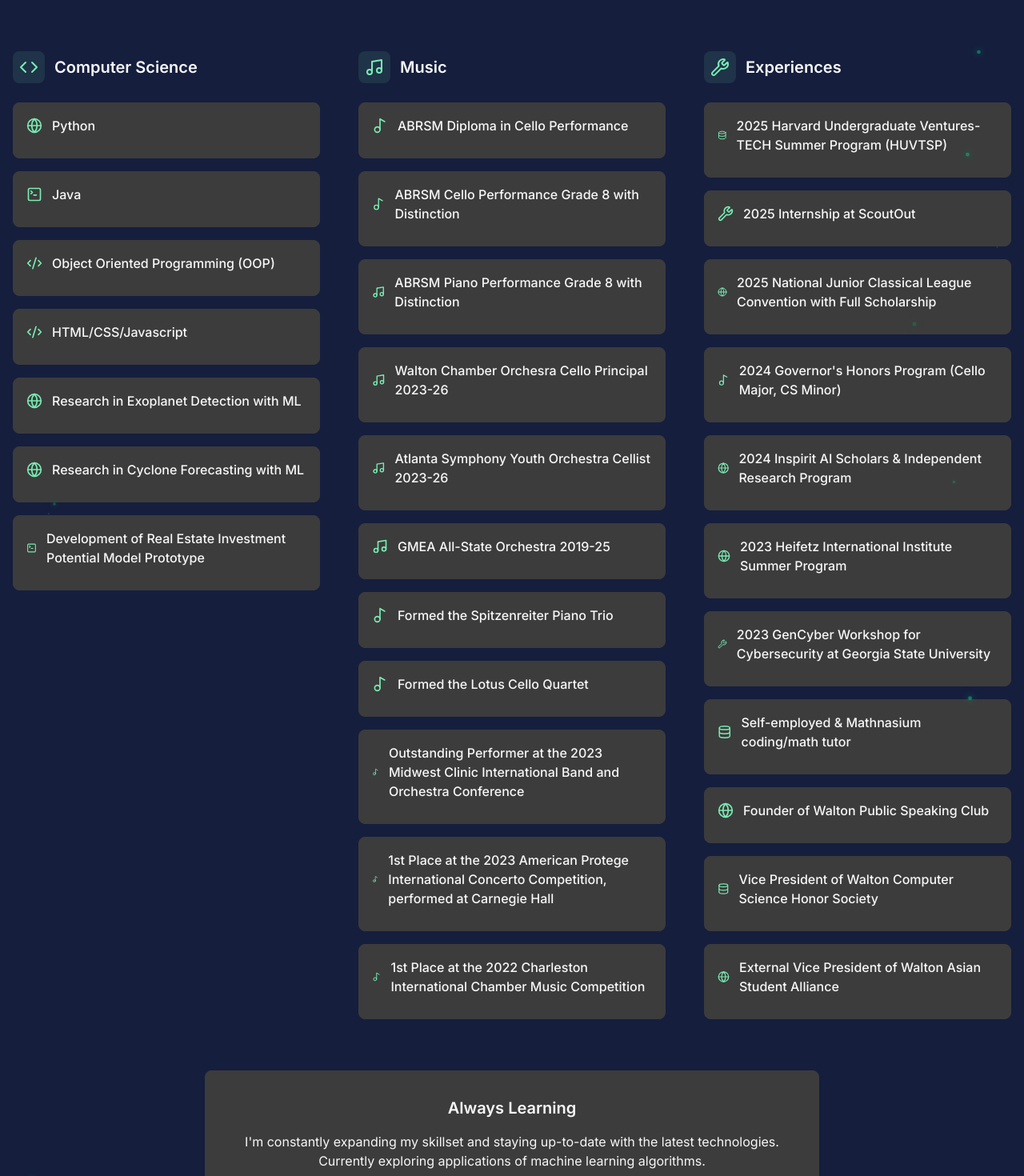
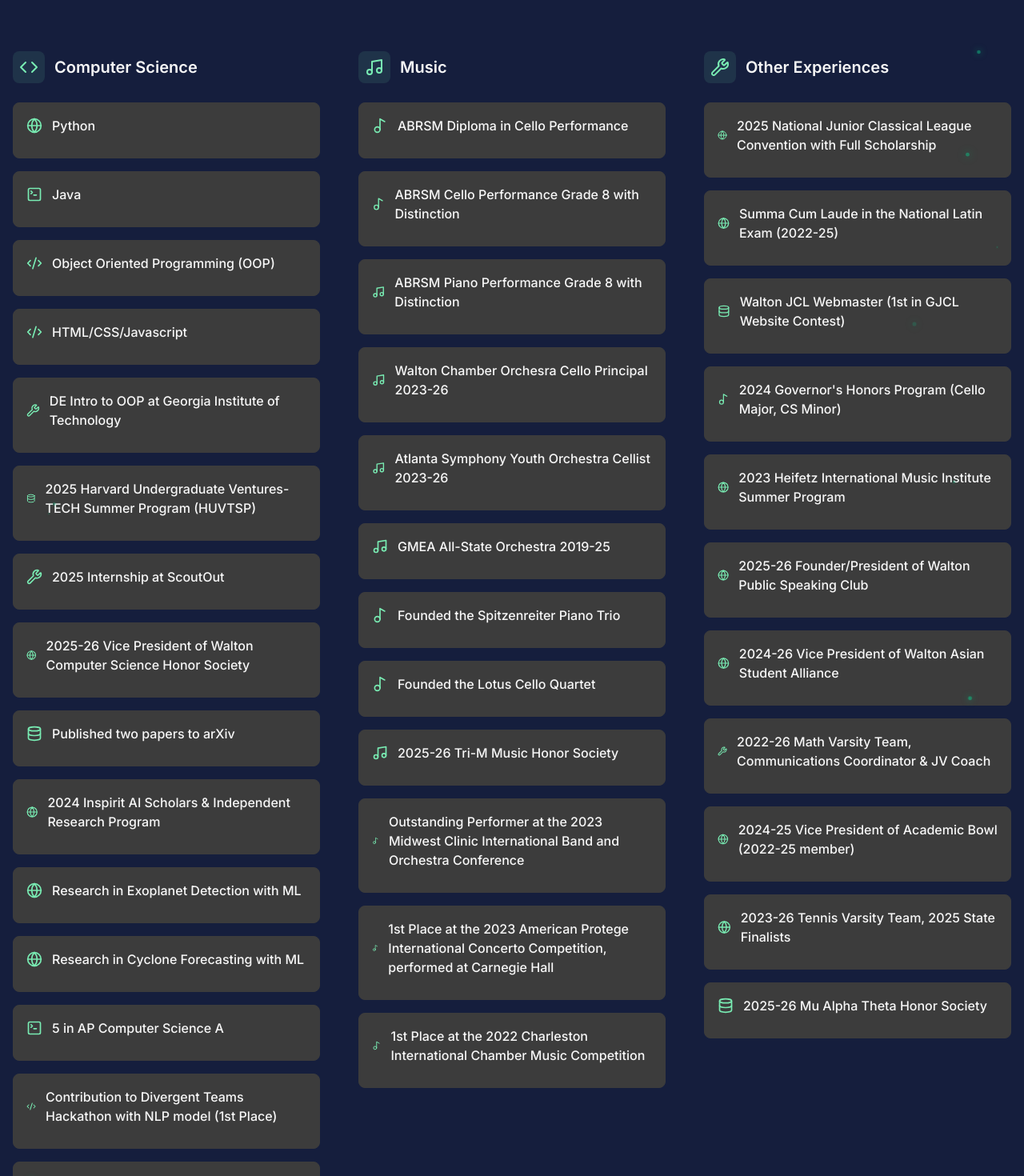
Before and after one commit to ethanol-lo/website-portfolio-high-school, a Next.js app: page / in a window 1280 px wide. Shown: the part 2280-3750 px from the top of the page at 80% size. Built offline with nearby package versions, Linux system fonts and the light colour scheme.

Commit message:
Update skills-section.tsx

```diff
--- a/src/components/portfolio/skills-section.tsx
+++ b/src/components/portfolio/skills-section.tsx
@@ -27,9 +27,18 @@
       { name: "Java", icon: SquareTerminal },
       { name: "Object Oriented Programming (OOP)", icon: CodeXml },
       { name: "HTML/CSS/Javascript", icon: CodeXml },
+      { name: "DE Intro to OOP at Georgia Institute of Technology", icon: Wrench },
+      { name: "2025 Harvard Undergraduate Ventures-TECH Summer Program (HUVTSP)", icon: Database },
+      { name: "2025 Internship at ScoutOut", icon: Wrench},
+      { name: "2025-26 Vice President of Walton Computer Science Honor Society", icon: Globe },
+      { name: "Published two papers to arXiv", icon: Database },
+      { name: "2024 Inspirit AI Scholars & Independent Research Program", icon: Globe },
       { name: "Research in Exoplanet Detection with ML", icon: Globe },
       { name: "Research in Cyclone Forecasting with ML", icon: Globe },
-      { name: "Development of Real Estate Investment Potential Model Prototype", icon: SquareTerminal },
+      { name: "5 in AP Computer Science A", icon: SquareTerminal },
+      { name: "Contribution to Divergent Teams Hackathon with NLP model (1st Place)", icon: CodeXml },
+      { name: "Mathnasium & freelance math/coding tutor", icon: Database },
+      { name: "2023 GenCyber Workshop for Cybersecurity at Georgia State University", icon: Wrench },
     ]
   },
   {
@@ -43,29 +52,30 @@
       { name: "Walton Chamber Orchesra Cello Principal 2023-26", icon: Music },
       { name: "Atlanta Symphony Youth Orchestra Cellist 2023-26", icon: Music},
       { name: "GMEA All-State Orchestra 2019-25", icon: Music },
-      { name: "Formed the Spitzenreiter Piano Trio", icon: Music2 },
-      { name: "Formed the Lotus Cello Quartet", icon: Music2 },
+      { name: "Founded the Spitzenreiter Piano Trio", icon: Music2 },
+      { name: "Founded the Lotus Cello Quartet", icon: Music2 },
+      { name: "2025-26 Tri-M Music Honor Society", icon: Music },
       { name: "Outstanding Performer at the 2023 Midwest Clinic International Band and Orchestra Conference", icon: Music2 },
       { name: "1st Place at the 2023 American Protege International Concerto Competition, performed at Carnegie Hall", icon: Music2 },
-      { name: "1st Place at the 2022 Charleston International Chamber Music Competition", icon: Music2},
+      { name: "1st Place at the 2022 Charleston International Chamber Music Competition", icon: Music2 },
     ]
   },
   {
-    title: "Experiences",
+    title: "Other Experiences",
     icon: Wrench,
     showPercentages: false,
     skills: [
-      { name: "2025 Harvard Undergraduate Ventures-TECH Summer Program (HUVTSP)", icon: Database },
-      { name: "2025 Internship at ScoutOut", icon: Wrench},
       { name: "2025 National Junior Classical League Convention with Full Scholarship", icon: Globe },
+      { name: "Summa Cum Laude in the National Latin Exam (2022-25)", icon: Globe },
+      { name: "Walton JCL Webmaster (1st in GJCL Website Contest)", icon: Database },
       { name: "2024 Governor's Honors Program (Cello Major, CS Minor)", icon: Music2 },
-      { name: "2024 Inspirit AI Scholars & Independent Research Program", icon: Globe },
-      { name: "2023 Heifetz International Institute Summer Program", icon: Globe},
-      { name: "2023 GenCyber Workshop for Cybersecurity at Georgia State University", icon: Wrench },
-      { name: "Self-employed & Mathnasium coding/math tutor", icon: Database },
-      { name: "Founder of Walton Public Speaking Club", icon: Globe },
-      { name: "Vice President of Walton Computer Science Honor Society", icon: Database},
-      { name: "External Vice President of Walton Asian Student Alliance", icon: Globe },
+      { name: "2023 Heifetz International Music Institute Summer Program", icon: Globe},
+      { name: "2025-26 Founder/President of Walton Public Speaking Club", icon: Globe },
+      { name: "2024-26 Vice President of Walton Asian Student Alliance", icon: Globe },
+      { name: "2022-26 Math Varsity Team, Communications Coordinator & JV Coach", icon: Wrench },
+      { name: "2024-25 Vice President of Academic Bowl (2022-25 member)", icon: Globe },
+      { name: "2023-26 Tennis Varsity Team, 2025 State Finalists", icon: Globe },
+      { name: "2025-26 Mu Alpha Theta Honor Society", icon: Database },
     ]
   }
 ]
@@ -181,12 +191,8 @@
         >
           <div className="bg-card border border-border rounded-lg p-8 max-w-3xl mx-auto">
             <h3 className="text-xl font-semibold mb-4 text-foreground">
-              Always Learning
+              SAT 1560
             </h3>
-            <p className="text-muted-foreground">
-              I'm constantly expanding my skillset and staying up-to-date with the latest technologies.
-              Currently exploring applications of machine learning algorithms.
-            </p>
           </div>
         </motion.div>
       </div>
```
